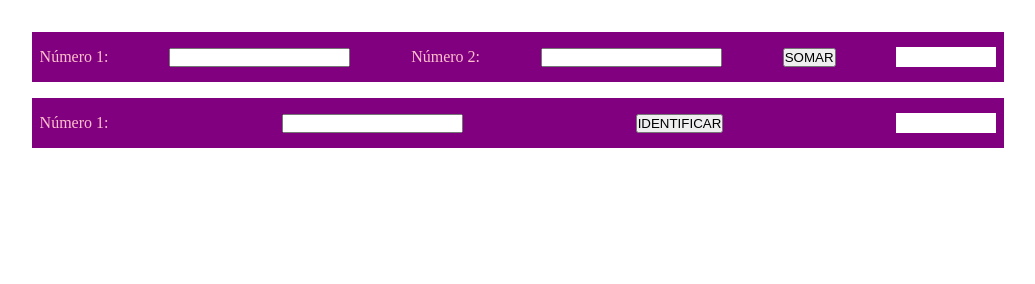
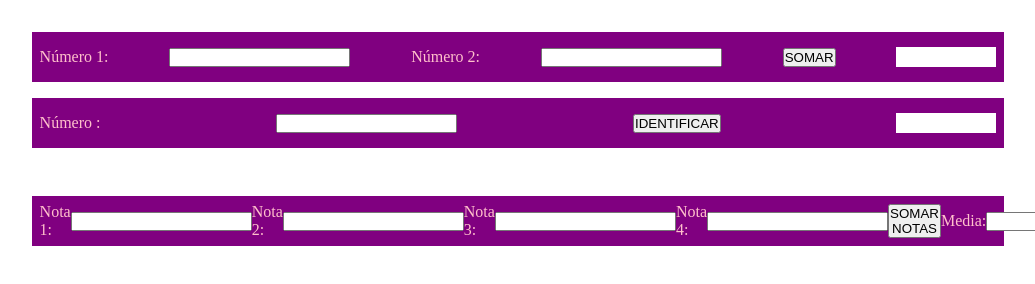
Before and after one commit to K11Camargo/aula3, a plain HTML site: page index.html in a window 1280 px wide. Shown: the whole page, without its empty margins (122-1157 px from the left). Drawn offline with Linux system fonts and the light colour scheme.

Commit message:
Update index.html

```diff
--- a/index.html
+++ b/index.html
@@ -11,7 +11,7 @@
 
 <body>
     <div class="container">
-        <div class="item">
+        <div class="item    ">
             <label>Número 1: </label>
             <input type="text" id="numero1">
             <label>Número 2: </label>
@@ -21,11 +21,27 @@
         </div>
 
         <div class="item">
-            <label>Número 1: </label>
+            <label>Número : </label>
             <input type="text" id="numero-item2">
             <button id="identificar">IDENTIFICAR</button>
             <span class="resultado" id="resultado-item2"></span>
         </div>
+        <div class="container">
+            <div class="item">
+                <label>Nota 1: </label>
+                <input type="text"                        id="nota1">
+                <label>Nota 2: </label>
+                <input type="text"                        id="nota2">
+                <label>Nota 3: </label>
+                <input type="text"                        id="nota3">
+                <label>Nota 4: </label>
+                <input type="text"                        id="nota4">
+                <button                                   id="medias">SOMAR NOTAS</button>
+                <label>Media: </label>
+                <input type="text"                        id="media">
+                <span class="final"                   id="final"></span>
+
+            </div>
     </div>
 </body>
 
```
